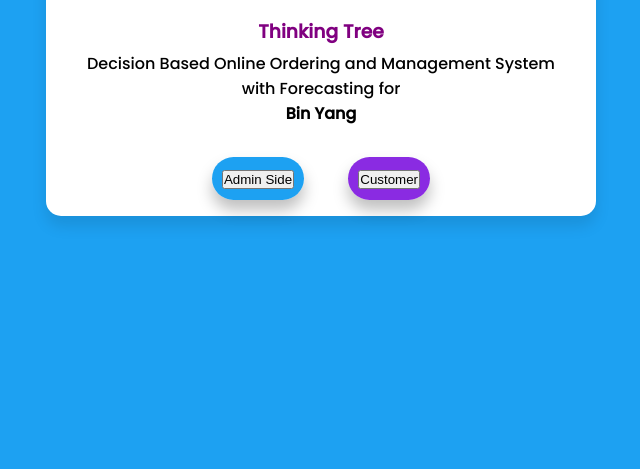
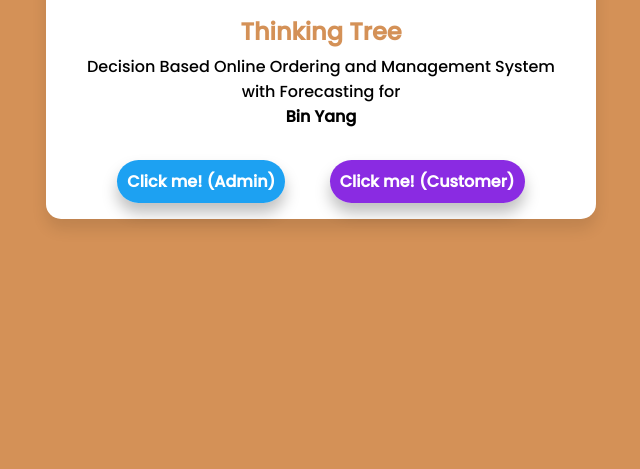
Before and after one commit to ircamitoc/System-Link, a plain HTML site: page index.html in a window 1280 px wide. Shown: the part 331-800 px from the top of the page, without its empty margins (319-959 px from the left). Drawn offline with Linux system fonts and the light colour scheme.

Commit message:
Updated both files

```diff
--- a/index.html
+++ b/index.html
@@ -5,9 +5,9 @@
     <meta charset="UTF-8">
     <meta http-equiv="X-UA-Compatible" content="IE=edge">
     <meta name="viewport" content="width=device-width, initial-scale=1.0">
-    <title>Data Card | By Code Info</title>
+    <title>Bin Yang | System Link</title>
     <link rel="stylesheet" href="style.css" />
-    <script src="https://kit.fontawesome.com/a076d05399.js"></script>
+    <link rel="icon" href="https://drive.google.com/uc?export=view&id=1Xf_HVj38xo6kd65SvZU69Dc3EA-K76GO" type="image/icon type">
 </head>
 
 <body>
@@ -15,14 +15,14 @@
         <div class="img-logo">
             <img src="https://drive.google.com/uc?export=view&id=1mcAbL9SYiw2VVfHrdTAUeFoP4QHpT1ae">
         </div>
-        <h3>Thinking Tree</h3>
+        <h2>Thinking Tree</h2>
         <p>Decision Based Online Ordering and Management System with Forecasting for <br>
             <b>Bin Yang</b>
         </p>
 
         <div class="btn">
-            <a href="https://binyang.online/admin/login"><button>Admin Side</button></a>
-            <a href="https://binyang.online/"><button>Customer</button></a>
+            <a href="https://binyang.online/admin/login">Click me! (Admin)</a>
+            <a href="https://binyang.online/">Click me! (Customer)</a>
         </div>
     </div>
 </body>
--- a/style.css
+++ b/style.css
@@ -10,7 +10,7 @@ body{
   justify-content: center;
   align-items: center;
   min-height: 100vh;
-  background: #1da1f2;
+  background: #D49157;
   font-family: "Poppins", sans-serif;
 }
 
@@ -36,9 +36,9 @@ img{
   width: 120px;
 }
 
-h3{
+h2{
   margin-top: -50px;
-  color: purple;
+  color: #D49157;
 }
 p{
   margin-top: 5px;
@@ -76,6 +76,7 @@ a{
   font-weight: 600;
   border-radius: 30px;
   box-shadow: 0px 10px 15px rgba(0, 0, 0, 0.25);
+  text-decoration: none;
 }
 
 .btn a:first-child{
```
